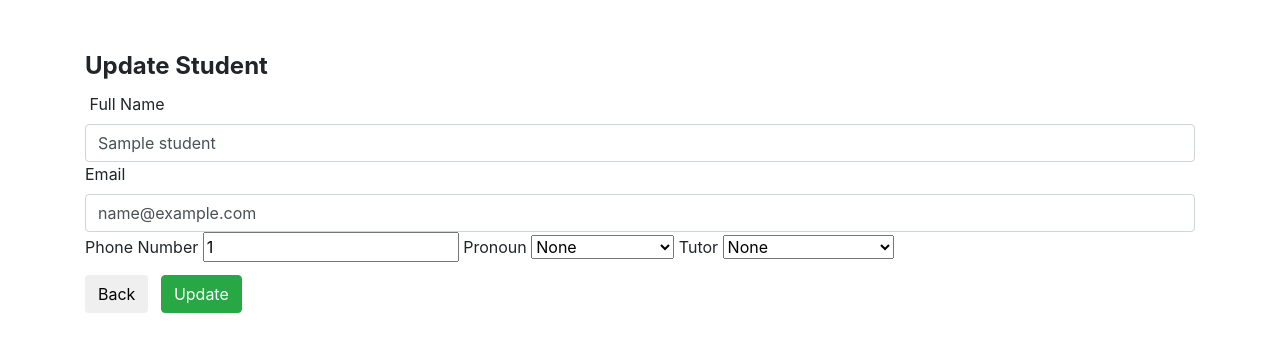
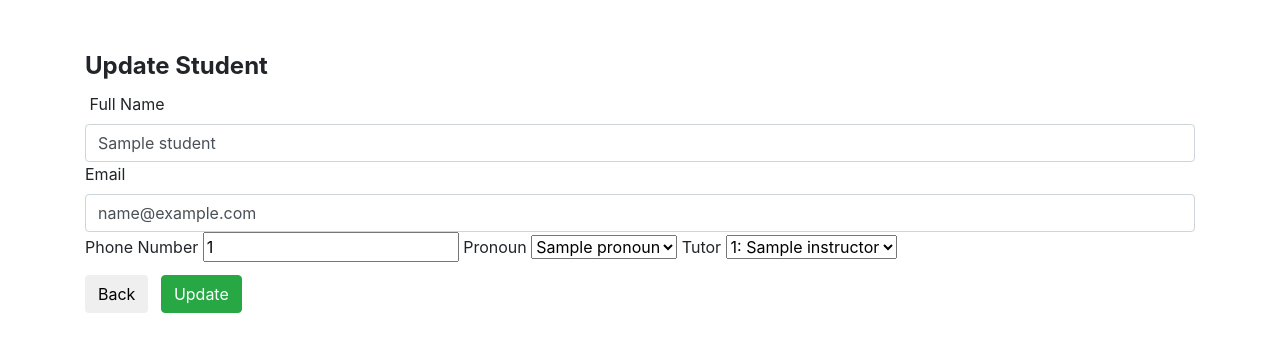
Before and after one commit to angieyeh/CodExcellent, a Flask app: template applications/students/templates/edit.j2 in a window 1280 px wide. Shown: the part 56-408 px from the top of the page. Run offline with Flask 2, Linux system fonts and the light colour scheme; the template is opened without the code that fills it: most values are stand-ins (such as "Sample title", 1, 10 or a date in 2020); some libraries are stand-ins or nearby versions.

Commit message:
Added selected option for Students Update page

```diff
--- a/applications/students/templates/edit.j2
+++ b/applications/students/templates/edit.j2
@@ -3,11 +3,11 @@
 {% block table %}
   <div id="edit">
 		<!-- form to update data in Students-->
-		<form id="editPerson" action="{{students.student_id}}" method="POST">
+		<form id="editPerson" action="{{students[0].student_id}}" method="POST">
 			<legend><strong>Update Student</strong></legend>
 			<fieldset>
 				<label for="student_id"></label>
-				<input type="hidden" value="{{students.student_id}}" class="form-control" id="student_id" name="student_id" required>
+				<input type="hidden" value="{{students[0].student_id}}" class="form-control" id="student_id" name="student_id" required>
 
 				<label for="name">Full Name</label>
 				<input type="text" class="form-control" id="name" name="name" value="{{students[0].name}}" required>
@@ -19,16 +19,21 @@
 				<input type="text" name="phone_number" value="{{students[0].phone_number}}">
 				<label for="pronoun"> Pronoun </label>
 				<select name="pronoun" id="pronoun">
-						<option value="">None</option>
-						<option value="She/her/her">She/her/her</option>
-						<option value="He/him/his">He/him/his</option>
-						<option value="They/them/their">They/them/their</option>
+					<option value={{students[0].pronoun}} selected>{{students[0].pronoun}}</option>
+					<option value="" >None</option>
+					<option value="She/her/her">She/her/her</option>
+					<option value="He/him/his">He/him/his</option>
+					<option value="They/them/their">They/them/their</option>
 				</select>
 				<label>Tutor</label>
 				<select id="tutor_id" name="tutor_id">
 					<option value="">None</option>
 						{% for i in instructors %}
-							<option value="{{i.instructor_id}}">{{i.instructor_id}}: {{i.name}}</option>
+							{% if students[0].tutor_id == i.instructor_id %}
+								<option value="{{i.instructor_id}}" selected>{{i.instructor_id}}: {{i.name}}</option>
+							{% else %}
+								<option value="{{i.instructor_id}}">{{i.instructor_id}}: {{i.name}}</option>
+							{% endif %}
 						{% endfor %}
 				</select>
 
@@ -37,5 +42,4 @@
 			<input type="submit" value="Update" name="Edit_Student" class="btn btn-success" style="margin:.5rem;">
     </form>
   </div>
-
 {% endblock table %}
```
